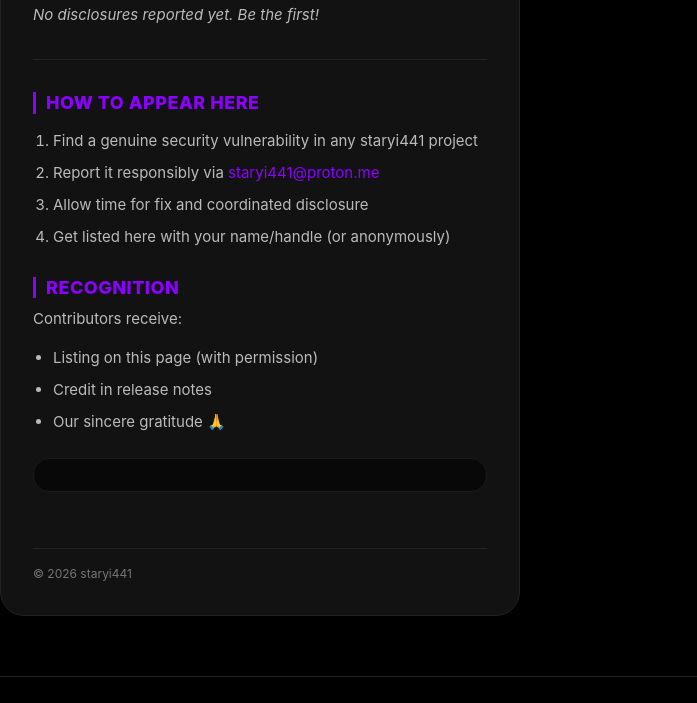
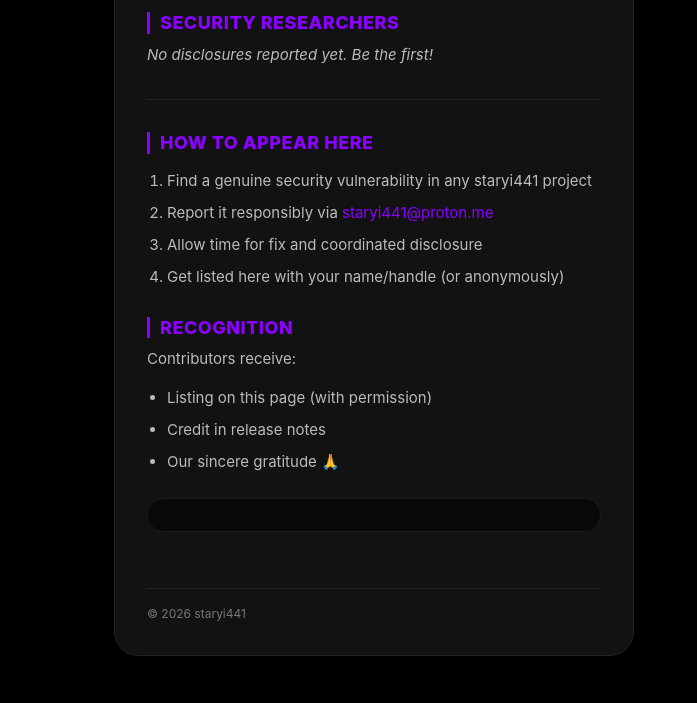
Before and after one commit to staryi441/staryi441.github.io, an Eleventy site: page src/hall-of-fame.md in a window 1280 px wide. Shown: the part 174-877 px from the top of the page, without its empty margins (0-697 px from the left). Built offline with nearby package versions, Linux system fonts and the light colour scheme; Eleventy itself is replaced by a stand-in of ours; files that its build step writes are made by us from their sources.

Commit message:
fix: добавил .container обёртку на проектных страницах (было сдвинуто влево)

```diff
--- a/src/_includes/layouts/project.njk
+++ b/src/_includes/layouts/project.njk
@@ -28,6 +28,7 @@
 } | dump_json %}
 
 {% block body %}
+<div class="container animate-fade-in">
   <a href="/" class="back-link animate-fade-in">← Назад к хабу</a>
 
   <article class="app-card card animate-fade-in">
@@ -65,4 +66,5 @@
       {% if privacyUrl %}<a href="{{ privacyUrl }}" class="privacy-link">Политика конфиденциальности</a>{% endif %}
     </footer>
   </article>
+</div>
 {% endblock %}
```
Lines whose indentation alone changed are shown as unchanged.
